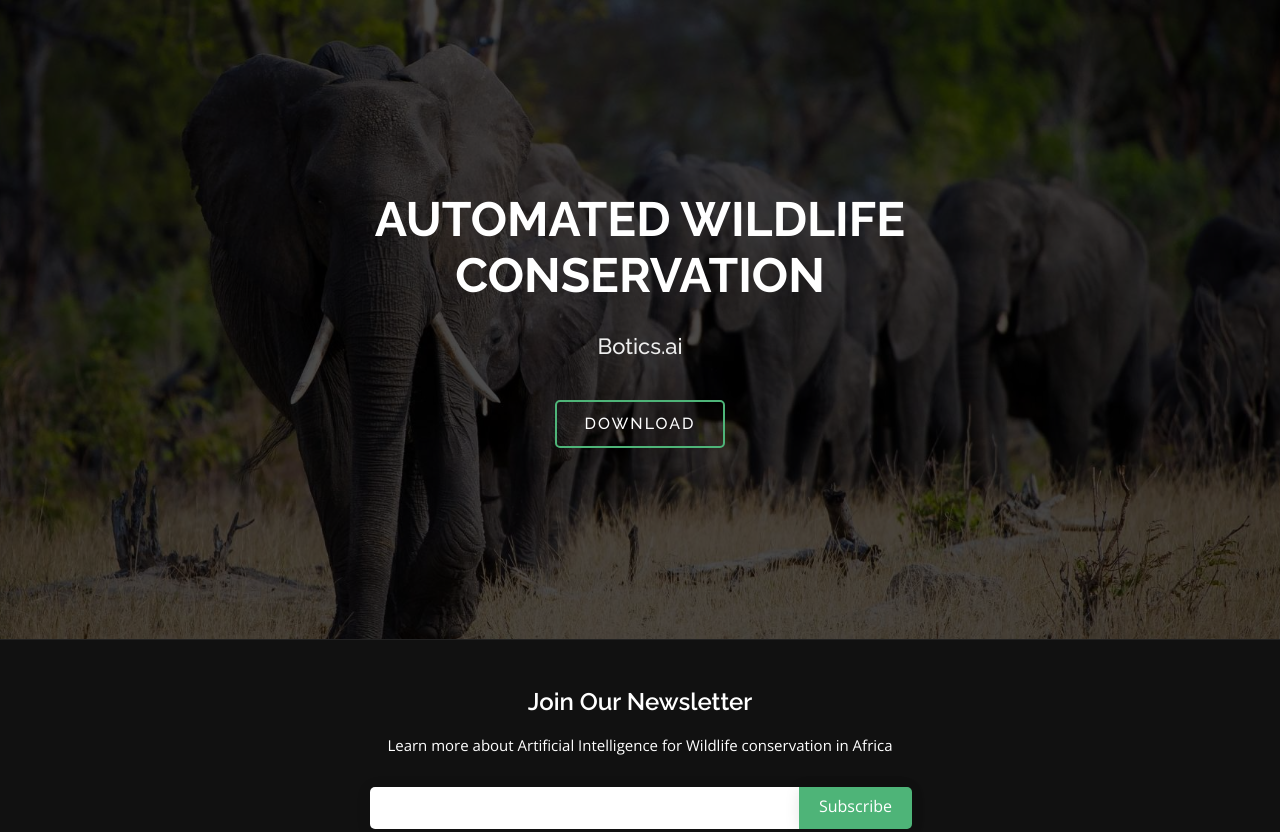
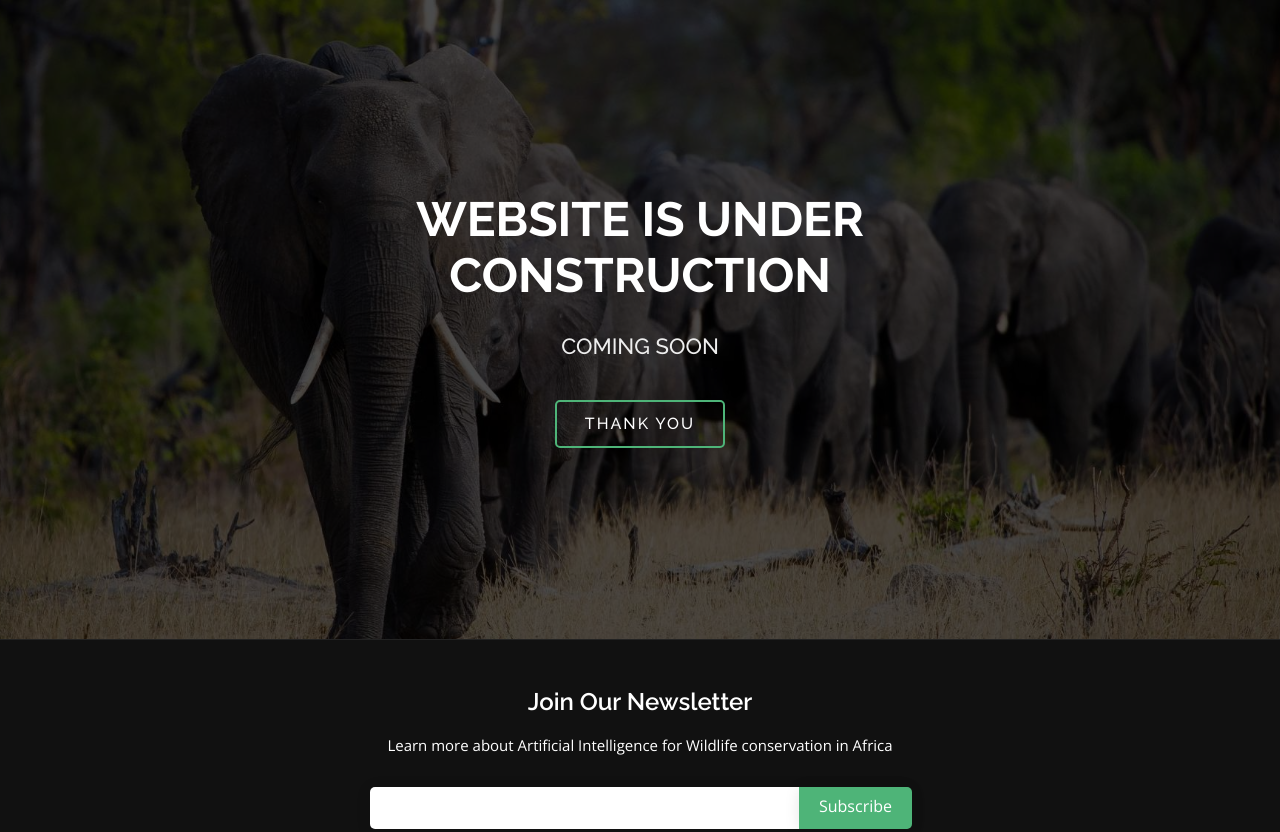
Before and after one commit to boticsai/boticsai.github.io, a plain HTML site: page index.html in a window 1280 px wide. Shown: the top 832 px of the page. Drawn offline with nearby package versions, Linux system fonts and the light colour scheme.

Commit message:
Update index.html

```diff
--- a/index.html
+++ b/index.html
@@ -41,9 +41,9 @@
     <!-- ======= Hero Section ======= -->
     <section id="hero">
       <div class="hero-container" data-aos="fade-up">
-        <h1>AUTOMATED WILDLIFE CONSERVATION</h1>
-        <h2>Botics.ai</h2>
-        <a href="#contact" class="btn-get-started scrollto">DOWNLOAD</a>
+        <h1>WEBSITE IS UNDER CONSTRUCTION</h1>
+        <h2>COMING SOON</h2>
+        <a href="#contact" class="btn-get-started scrollto">THANK YOU</a>
       </div>
     </section><!-- End Hero -->
 
```
